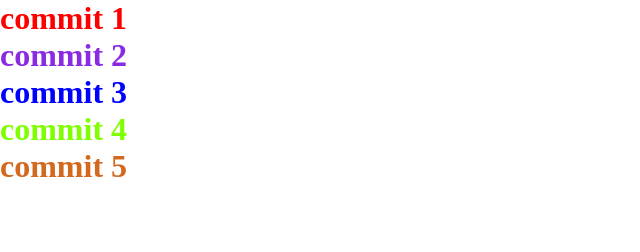
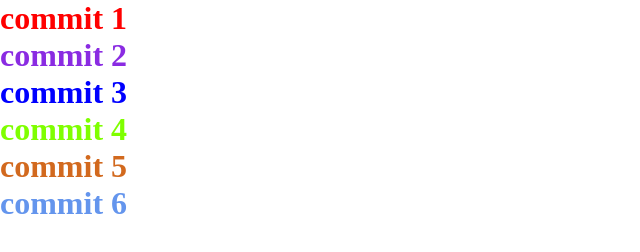
Before and after one commit to themagawo2011/lesson-14-practice-1, a plain HTML site: page index.html in a window 1280 px wide. Shown: the whole page, without its empty margins (0-640 px from the left). Drawn offline with Linux system fonts and the light colour scheme.

Commit message:
commit 6

```diff
--- a/index.html
+++ b/index.html
@@ -12,5 +12,6 @@
     <h1 class="commit3">commit 3</h1>
     <h1 class="commit4">commit 4</h1>
     <h1 class="commit5">commit 5</h1>
+    <h1 class="commit6">commit 6</h1>
 </body>
 </html>
--- a/style.css
+++ b/style.css
@@ -21,3 +21,7 @@
 .commit5{
     color: chocolate;
 }
+
+.commit6{
+    color: cornflowerblue;
+}
```
